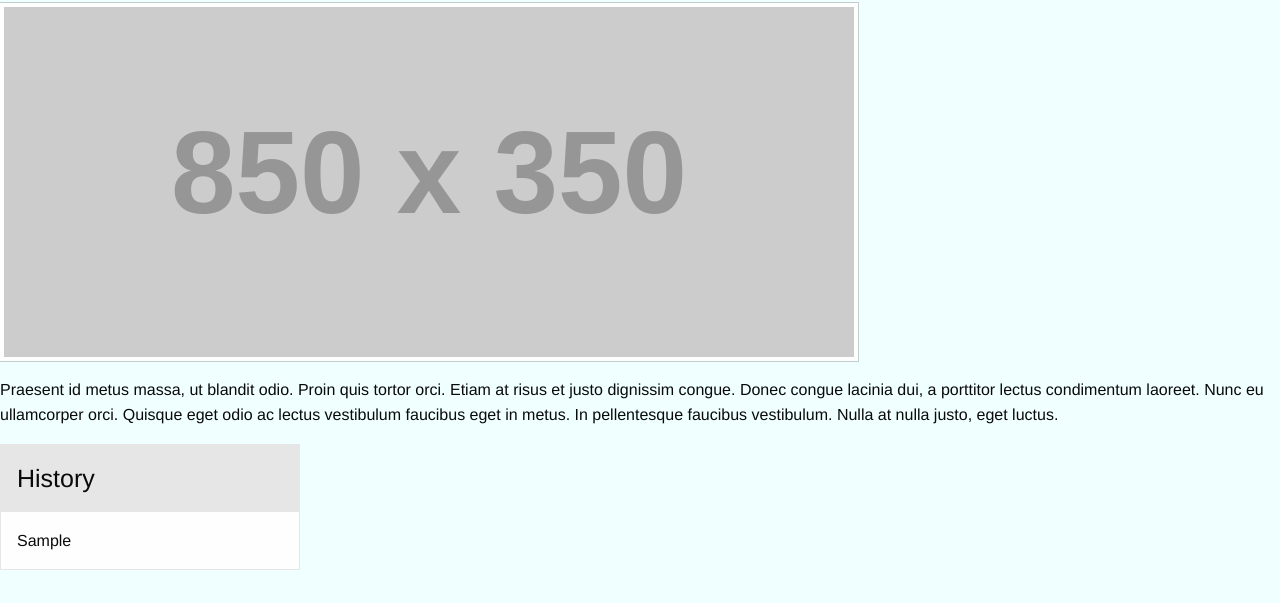
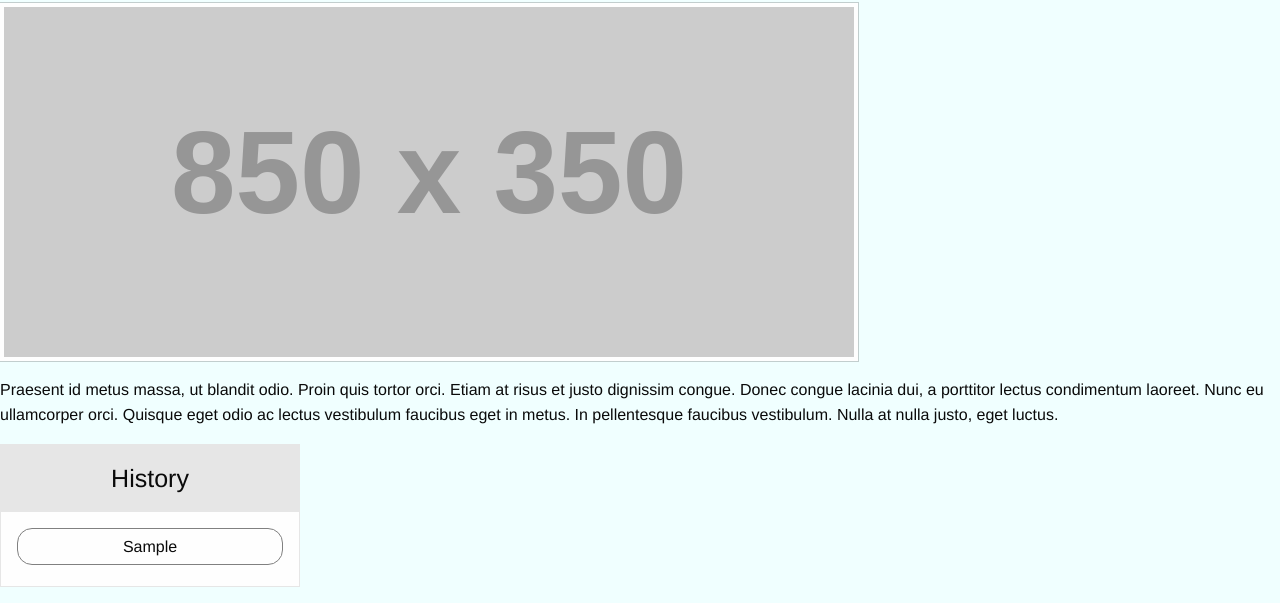
Before and after one commit to rickycohen88/Word-Connections, a plain HTML site: page index.html in a window 1280 px wide. Both pictures are taken after typing "Sample" into the empty fields and a click on the button "Search". Shown: the part 341-944 px from the top of the page. Drawn offline with nearby package versions, Linux system fonts and the light colour scheme; placeholder pictures from the web are drawn by us.

Commit message:
editing css of history card

```diff
--- a/script.js
+++ b/script.js
@@ -8,6 +8,7 @@
 
 let searchText = $("#textarea");
 let searchBtn = $("#search-button");
+let idNumber = 0;
 
 let spanishCall = "https://www.dictionaryapi.com/api/v3/references/spanish/json/"+searchText+"?key=b1823e2d-0dd8-4ab4-bfa5-f67523265df8";
 let dict = "https://www.dictionaryapi.com/api/v3/references/collegiate/json/"+searchText+"?key=097e4f17-51a3-4c33-868e-e4192b97f92a";
@@ -30,11 +31,14 @@ searchBtn.on("click", function () {
 function SetHistory() {
     let textItem = searchText.val();
     let newListItem = $("<li>");
+    newListItem.attr("id", idNumber);
+    newListItem.attr("class", "historyListItems");
     newListItem.append(textItem);
-    newListItem.on("click", function(){testFunction()});
-    $("#history-items").append(newListItem);
+    newListItem.on("click", function(){historyClick()});
+    $("#history-items").prepend(newListItem);
+    idNumber++;
 };
 
-function testFunction() {
+function historyClick() {
     console.log("hi");
 };
--- a/style.css
+++ b/style.css
@@ -7,3 +7,19 @@ body {
     text-align: center;
     margin-left: 800px;
 }
+
+.historyListItems{
+    border: solid grey 1px;
+    margin-bottom: 5px;
+    padding: 5px;
+    text-align: center;
+    border-radius: 15px;
+}
+
+.card-divider{
+    justify-content: center;
+}
+
+.historyListItems:hover{
+    cursor: pointer;
+}
```
